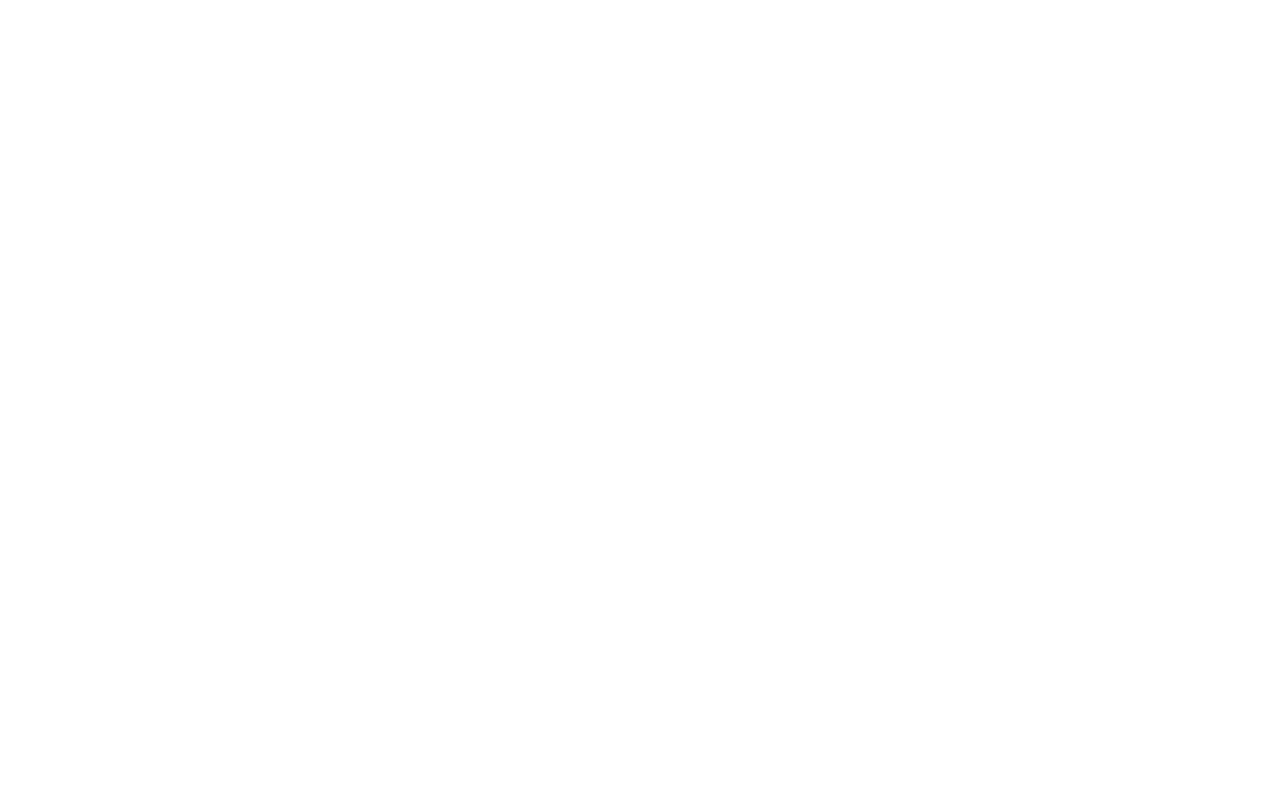
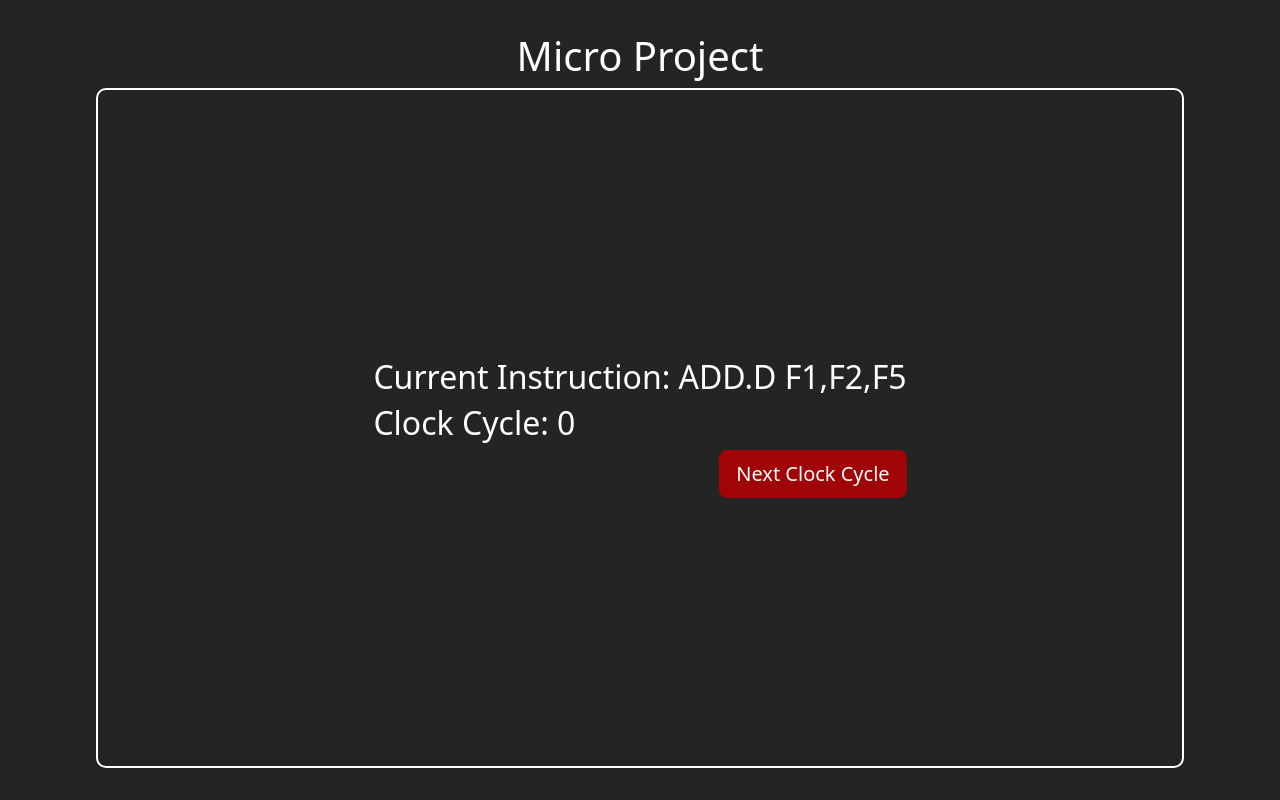
Before and after one commit to omar-sherif9992/Tomasulo-algorithm, a React (Vite) app in the folder micro-proj/: page / in a window 1280 px wide. Built offline with nearby package versions, Linux system fonts and the light colour scheme.

Commit message:
frontend layout

```diff
--- a/micro-proj/package.json
+++ b/micro-proj/package.json
@@ -9,7 +9,9 @@
     "preview": "vite preview"
   },
   "dependencies": {
+    "bootstrap": "^5.2.3",
     "react": "^18.2.0",
+    "react-bootstrap": "^2.7.0",
     "react-dom": "^18.2.0",
     "ts-node": "^10.9.1"
   },
@@ -17,6 +19,7 @@
     "@types/react": "^18.0.26",
     "@types/react-dom": "^18.0.9",
     "@vitejs/plugin-react": "^3.0.0",
+    "sass": "^1.56.2",
     "typescript": "^4.9.3",
     "vite": "^4.0.0"
   }
--- a/micro-proj/src/App.tsx
+++ b/micro-proj/src/App.tsx
@@ -1,12 +1,34 @@
+import React from 'react';
 import { useState } from 'react'
 import main from './logic/Main';
+import Parser from './logic/Parser';
+import code from './assembly/input'
 
+const parser = new Parser();
 function App() {
-main();
+
+  const [clockCycle, setClockCycle] = useState(0);
+  const[instructionQueue,setInstructionQueue]=useState(parser.parseFile(code));
+  const [currentInstruction, setCurrentInstruction] = useState( instructionQueue.peek());
+
+  main(clockCycle,instructionQueue);
 
 
   return (
-    <div className="App"/>
+    <div className="App">
+      <h1>Micro Project</h1>
+      <div className='body'>
+        <div className='d-flex flex-column justify-content-between'>
+          <div>
+      <h2>Current Instruction: {currentInstruction}</h2>
+      <h2>Clock Cycle: {clockCycle}</h2>
+      </div>
+<div className='d-flex justify-content-end'>
+      <button className='btn btn-primary btn-lg' onClick={() => setClockCycle(clockCycle + 1)}>Next Clock Cycle</button>
+      </div>
+       </div>
+      </div>
+       </div>
   )
 }
 
--- a/micro-proj/src/assembly/input.ts
+++ b/micro-proj/src/assembly/input.ts
@@ -1,5 +1,5 @@
 const code =
-`DIV.D F1,F2,F5`
+`ADD.D F1,F2,F5`
 /* const code =
 `DIV.D F1,F2,F5
 MUL.D F1,F2,F3
--- a/micro-proj/src/index.css
+++ b/micro-proj/src/index.css
@@ -3,11 +3,9 @@
     font-size: 16px;
     line-height: 24px;
     font-weight: 400;
-
     color-scheme: light dark;
     color: rgba(255, 255, 255, 0.87);
     background-color: #242424;
-
     font-synthesis: none;
     text-rendering: optimizeLegibility;
     -webkit-font-smoothing: antialiased;
@@ -15,11 +13,36 @@
     -webkit-text-size-adjust: 100%;
 }
 
+.App {
+    display: flex;
+    flex-direction: column;
+    align-items: center;
+    justify-content: center;
+    height: 100vh;
+    width: 100vw;
+    background-color: #242424;
+    color: #fff;
+}
+
+.body {
+    display: flex;
+    flex-direction: column;
+    align-items: center;
+    justify-content: center;
+    height: 85vh;
+    width: 85vw;
+    background-color: #242424;
+    color: #fff;
+    border: 2px solid #fff;
+    border-radius: 10px;
+}
+
 a {
     font-weight: 500;
     color: #646cff;
     text-decoration: inherit;
 }
+
 a:hover {
     color: #535bf2;
 }
@@ -48,9 +71,11 @@
     cursor: pointer;
     transition: border-color 0.25s;
 }
+
 button:hover {
     border-color: #646cff;
 }
+
 button:focus,
 button:focus-visible {
     outline: 4px auto -webkit-focus-ring-color;
--- a/micro-proj/src/logic/Issuer.ts
+++ b/micro-proj/src/logic/Issuer.ts
@@ -30,8 +30,8 @@
             ReservationStation = MulReservationStations;
         }
         for (let stationSlot = 0; stationSlot < ReservationStation.length; stationSlot++) {
+            console.log(stationSlot);
             if (!ReservationStation[stationSlot].busy) {
-
                 ReservationStation[stationSlot] = {
                     name: ReservationStation[stationSlot].name, // the name of reservation station normally
                     busy: true,
@@ -42,6 +42,8 @@
                     Qk: RegisterFile[instruction.source2].reservationStageName ? RegisterFile[instruction.source2].reservationStageName : null,// if the found register is reserved by reservation station then the name of the reservation station otherwise null
                     A: 0
                 };
+                // to know which register is reserved by which reservation station
+                RegisterFile[instruction.destination].reservationStageName = ReservationStation[stationSlot].name;
                 return true;
             }
         }
@@ -61,8 +63,8 @@
                         value: RegisterFile[instruction.register].reservationStageName ? null : RegisterFile[instruction.register].value,
                         Q: RegisterFile[instruction.register].reservationStageName ? RegisterFile[instruction.register].reservationStageName : null
                     };
+                    return true;
                 }
-                return true;
             }
             return false;
         }
@@ -79,9 +81,9 @@
                         name: RegisterFile[instruction.register].name,
                         value: 0,
                         reservationStageName: LoadBuffers[stationSlot].name
-                    }
+                    };
+                    return true;
                 }
-                return true;
             }
             return false;
         }
--- a/micro-proj/src/logic/Main.ts
+++ b/micro-proj/src/logic/Main.ts
@@ -1,17 +1,15 @@
+import { useState } from 'react';
 import Parser from './Parser'
 import Issuer from './Issuer';
+import Queue from './Queue';
+const issuer = new Issuer();
+const parser = new Parser();
 
-const parser = new Parser();
-const issuer = new Issuer();
-function main() {
 
-    const instructionQueue = parser.parseFile();
+function main(clockCycle: number, instructionQueue: Queue) {
+
     let currentInstruction: string = instructionQueue.peek();
 
-
-
-
-    while (instructionQueue.length() > 0) {
     currentInstruction = instructionQueue.dequeue();
     console.log('currentInstruction');
     console.log(currentInstruction);
@@ -23,13 +21,8 @@
 
 
 
-        /*
-                if (!currentInstruction) {
-                    console.log('Wrong instructions to execute');
-                } */
-        // parser.parse(currentInstruction);
 
-    }
+
 }
 
 
--- a/micro-proj/src/logic/Parser.ts
+++ b/micro-proj/src/logic/Parser.ts
@@ -1,4 +1,3 @@
-import code from '../assembly/input'
 import Queue from './Queue';
 import {
     MemoryInstruction,
@@ -9,13 +8,12 @@
 class Parser {
     static instructionQueue: Queue;
     constructor() {
-
     }
 
-    parseFile() {
+    // parses the input file to a Queue of instructions
+    parseFile(code: string) {
         const instructions = code.split(/\n/);
         Parser.instructionQueue = new Queue(instructions.reverse());
-        this.parse(code);
         return Parser.instructionQueue;
 
     }
@@ -42,7 +40,7 @@
 
         return {
             operation,
-            destination:parseInt(destination.substring(1)),
+            destination: parseInt(destination.substring(1)),
             source1: parseInt(source1.substring(1)), // the source 1 register have index of register in register file
             source2: parseInt(source2.substring(1)) // the source 2 register have index of register in register file
         } as ArithmeticInstruction;
--- a/micro-proj/src/logic/Queue.ts
+++ b/micro-proj/src/logic/Queue.ts
@@ -2,6 +2,7 @@
     records = [];
     constructor(records: string[]) {
         this.records = records;
+        this.print()
     }
 
     enqueue(record) {
@@ -9,16 +10,21 @@
     }
 
     dequeue() {
-        return this.records.pop();
+        const record= this.records.pop();
+        this.print();
+        return record;
     }
 
     peek() {
+        this.print();
         return this.records[this.records.length - 1];
     }
     length() {
+
         return this.records.length;
     }
     print() {
+        console.log('Clock Cycle');
         console.log('The instruction queue');
         console.log(this.records);
     }
--- /dev/null
+++ b/micro-proj/src/main.scss
@@ -0,0 +1,26 @@
+@import 'index.css';
+$dark: #520e0e;
+$light: #fff;
+$primary: #A00407;
+$secondary: #d37070;
+$grey: #aaa;
+$tooltip-bg: $secondary;
+$tooltip-max-width: 20rem;
+$tooltip-opacity: 1;
+
+/*
+dark --> a8ma2 daraga azra2
+light --> aktar wa7da white
+primary --> second blue
+secondary --> samawy fate7 gedan
+*/
+
+@import "node_modules/bootstrap/scss/bootstrap";
+body {
+    min-height: 100vh;
+    #root {
+        min-height: 100vh;
+        margin: 0%;
+        padding: 0%;
+    }
+}
--- a/micro-proj/src/main.tsx
+++ b/micro-proj/src/main.tsx
@@ -2,6 +2,8 @@
 import ReactDOM from 'react-dom/client'
 import App from './App'
 import './index.css'
+// Bootstrap is already included in main.scss, do not include it again
+import './main.scss';
 
 ReactDOM.createRoot(document.getElementById('root') as HTMLElement).render(
   <React.StrictMode>
```
Also changed, not shown: 1 other file (tests, documents, lock files or other folders). Lines whose indentation alone changed are shown as unchanged.
